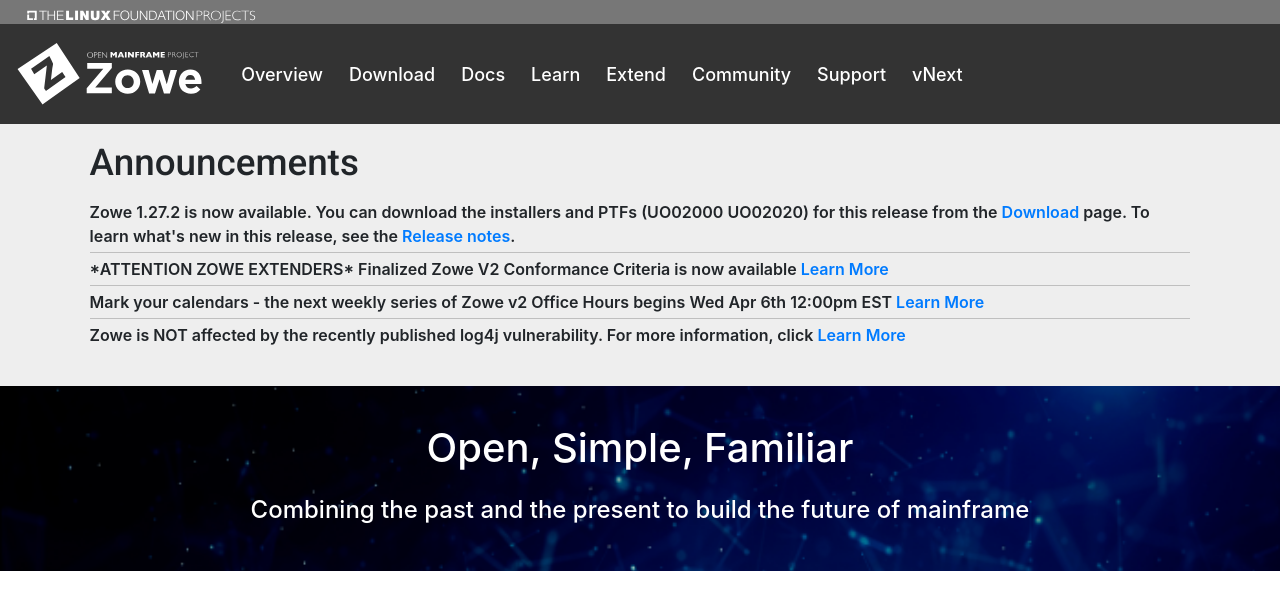
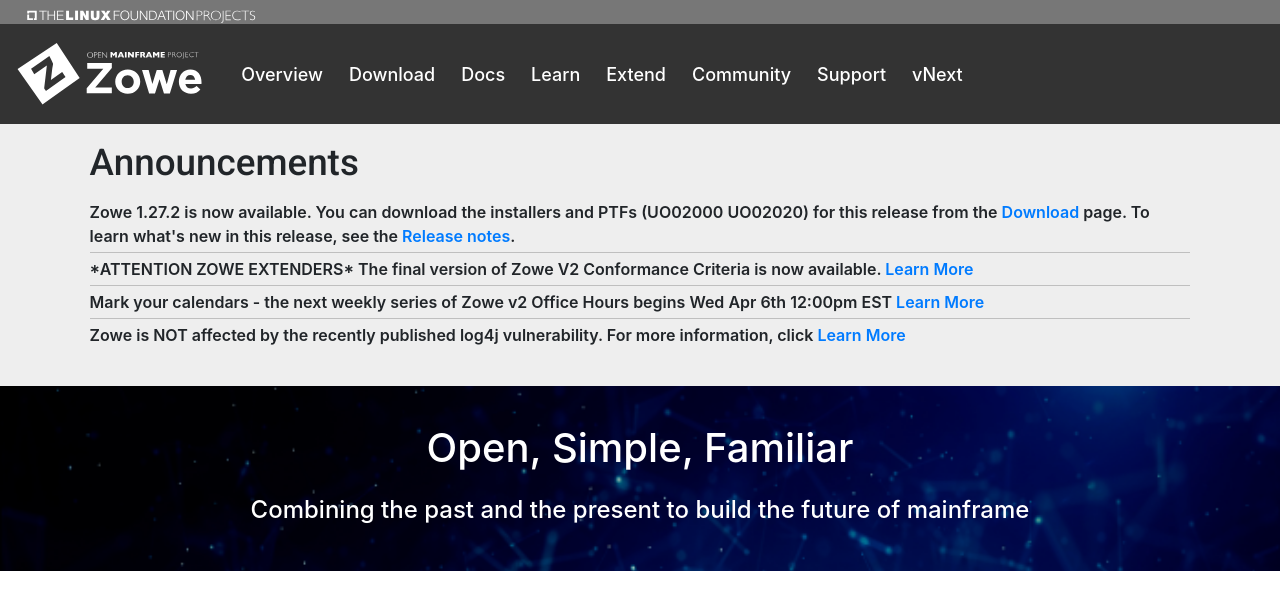
Before and after one commit to zowe/zowe.github.io, a Jekyll site: the page built from index.md, in a window 1280 px wide and 900 px high, cut to the strip 0-631 px from the top of the window. Shown: the top 610 px of the strip. Built offline with Jekyll 4.4.1, drawn with Linux system fonts in a browser that asks for light colours; our own code applies the rules of GitHub Pages for plain Markdown files.

Commit message:
Update announcements.yml
Signed-off-by: nannanli <nannanli@cn.ibm.com>

```diff
--- a/_data/announcements.yml
+++ b/_data/announcements.yml
@@ -1,6 +1,6 @@
 # Announcements
 # Any kind of links should NOT be in ""
-- announcement: "*ATTENTION ZOWE EXTENDERS* Finalized Zowe V2 Conformance Criteria is now available"
+- announcement: "*ATTENTION ZOWE EXTENDERS* The final version of Zowe V2 Conformance Criteria is now available."
   link: https://www.zowe.org/vNext.html#conformance-changes
 - announcement: "Mark your calendars - the next weekly series of Zowe v2 Office Hours begins Wed Apr 6th 12:00pm EST"
   link: https://www.zowe.org/vNext.html#office-hours
```
